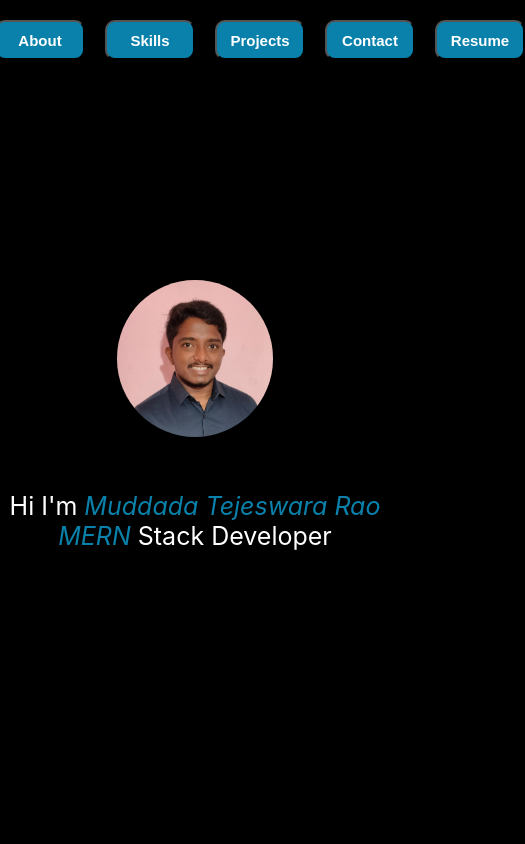
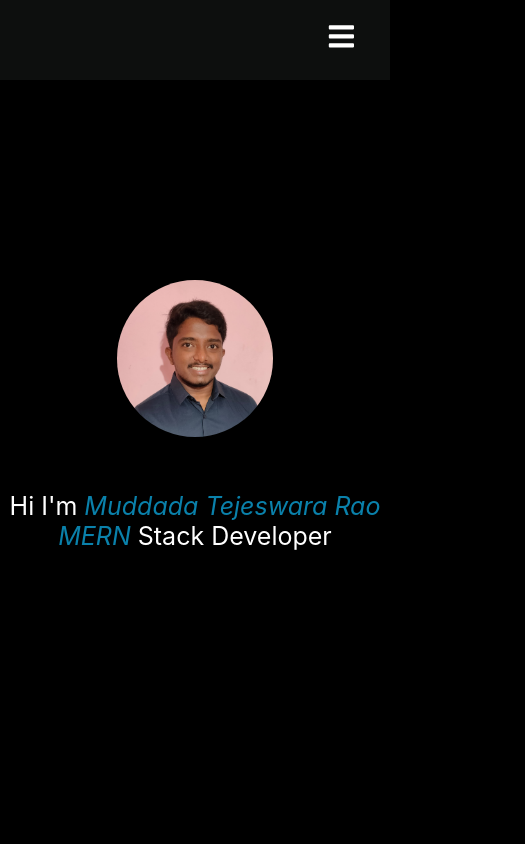
Before and after one commit to Tejeswar278/MuddadaTejeswaraRao_portfolio, a React (Vite) app: page / in a window 390 px wide. Shown: the top 844 px of the page, 525 px wide, since content can reach past the window. Built offline with nearby package versions, Linux system fonts and the light colour scheme.

Commit message:
updated nav menu

```diff
--- a/src/App.css
+++ b/src/App.css
@@ -1,5 +1,5 @@
 .App {
-    background-color: black;
+    /* background-color: black; */
     color: white;
     width: 100%;
     /* border: 1px solid red; */
--- a/src/App.jsx
+++ b/src/App.jsx
@@ -1,5 +1,5 @@
 import { useState } from 'react'
-import { Navbar } from './components/Navbar'
+import  Navbar  from './components/Navbar'
 import { Home } from './components/Home'
 import { About } from './components/About'
 import { Skills } from './components/Skills'
--- a/src/components/Navbar.css
+++ b/src/components/Navbar.css
@@ -1,40 +1,97 @@
 .nav-container {
-    /* border: 1px solid black; */
-    background-color: black;
+    display: flex;
+    align-items: center;
+    justify-content: flex-end;
+    height: 80px;
+    padding: 0 2rem;
+    background-color: var(--primaryColor);
+    color: var(--textColor);
     position: sticky;
     top: 0;
     left: 0;
+    right: 0;
 }
 
-.nav-middle-block {
+nav a {
+    margin: 0 1rem;
+    color: var(--textColor);
+    text-decoration: none;
     /* border: 1px solid red; */
-    display: flex;
-    justify-content: center;
-    margin: auto;
-    width: 60%;
+    width: 80px;
+    height: 30px;
+    text-align: center;
+    background-color: #0A81AB;
+    border-radius: 4px;
+    padding-top: 2px;
+    font-weight: bold;
 }
 
-.nav-middle-block > a {
-    margin-left: 20px;
+/* nav a:hover {
+    color: var(--secondaryColor);
+} */
+
+.nav-container .nav-btn {
+    padding: 2px;
+    cursor: pointer;
+    background: transparent;
+    border: none;
+    outline: none;
+    color: var(--textColor);
+    visibility: hidden;
+    opacity: 0;
+    font-size: 1.8rem;
 }
 
-.m {
-    margin-top: 10px;
+.nav-close-btn >* {
+    border: 1px solid white;
     margin-bottom: 10px;
+
 }
 
-.btn {
-    background-color: #0A81AB;
-    color: white;
-    font-weight: bold;
-    font-size: 15px;
-    border-radius: 10px;
-    width: 90px;
-    height: 40px;
+.nav-container div, nav {
+    display: flex;
+    align-items: center;
 }
 
-.btn:hover {
-    margin-top: 8px;
-    margin-bottom: 11px;
-    cursor: pointer;
+@media only screen and (max-width:820px){
+    .nav-container .nav-btn {
+        visibility: visible ;
+        opacity: 1;
+    }
+
+    .nav-container nav {
+        position: fixed;
+        top: 0;
+        left: 0;
+        height: 50%;
+        width: 100%;
+        display: flex;
+        flex-direction: column;
+        align-items: center;
+        justify-content:center;
+        gap: 2rem;
+        background-color: var(--primaryColor);
+        transition: 0.5rem;
+        transform: translateX(100vh);
+    }
+
+    a.m {
+        width: 100px;
+        font-size: 20px;
+        height: 35px;
+    }
+
+    .nav-container .responsive{
+        transform: none;
+    }
+
+    nav .nav-close-btn{
+        position: absolute;
+        top: 2rem;
+        right: 2rem;
+    }
+
+    nav a {
+        font-size: 1.5rem;
+    }
 }
--- a/src/components/Navbar.jsx
+++ b/src/components/Navbar.jsx
@@ -1,17 +1,32 @@
+import React, { useRef } from "react"
 import "./Navbar.css"
+import {AiFillCloseCircle} from "react-icons/ai"
+import {FaBars} from "react-icons/fa"
 
-export const Navbar = () => {
+function Navbar (){
+    const navref = useRef();
+
+    const shownavref=()=> {
+        navref.current.classList.toggle("responsive")
+    }
     return (
         <div className="nav-container">
-            <div className="nav-middle-block">
-                <a className="m" href="#home"><div><button className="m btn">Home</button></div></a>
-                <a className="m" href="#about"><div><button className="m btn">About</button></div></a>
-                <a className="m" href="#skills"><div><button className="m btn">Skills</button></div></a>
-                <a className="m" href="#projects"><div><button className="m btn">Projects</button></div></a>
-                <a className="m" href="#contact"><div><button className="m btn">Contact</button></div></a>
-                <a className="m" href="https://www.canva.com/design/DAE8Y4Nu5TY/ikBgov_AYxtQITyanCbigA/view?utm_content=DAE8Y4Nu5TY&utm_campaign=designshare&utm_medium=link2&utm_source=sharebutton" target="_blank"><div><button className="m btn">Resume</button></div></a>
-
-            </div>
+            <nav ref={navref}>
+                <a className="m" onClick={shownavref} href="#home">Home</a>
+                <a className="m" onClick={shownavref} href="#about">About</a>
+                <a className="m" onClick={shownavref} href="#skills">Skills</a>
+                <a className="m" onClick={shownavref} href="#projects">Projects</a>
+                <a className="m" onClick={shownavref} href="#contact">Contact</a>
+                <a className="m" onClick={shownavref} href="https://www.canva.com/design/DAE8Y4Nu5TY/ikBgov_AYxtQITyanCbigA/view?utm_content=DAE8Y4Nu5TY&utm_campaign=designshare&utm_medium=link2&utm_source=sharebutton" target="_blank">Resume</a>
+                <button className="nav-btn nav-close-btn" onClick={shownavref}>
+                    <AiFillCloseCircle/>
+                </button>
+            </nav>
+            <button className="nav-btn" onClick={shownavref}>
+                <FaBars/>
+            </button>
         </div>
     )
 }
+
+export default Navbar
--- a/src/index.css
+++ b/src/index.css
@@ -11,3 +11,15 @@ code {
   font-family: source-code-pro, Menlo, Monaco, Consolas, 'Courier New',
     monospace;
 }
+
+* {
+  padding: 0px;
+  margin: 0px;
+  box-sizing: border-box;
+}
+
+:root{
+  --primaryColor:rgb(13, 15, 14);
+  --secondaryColor:rgb(194, 4, 4);
+  --textColor:rgb(255, 255, 255);
+}
```
